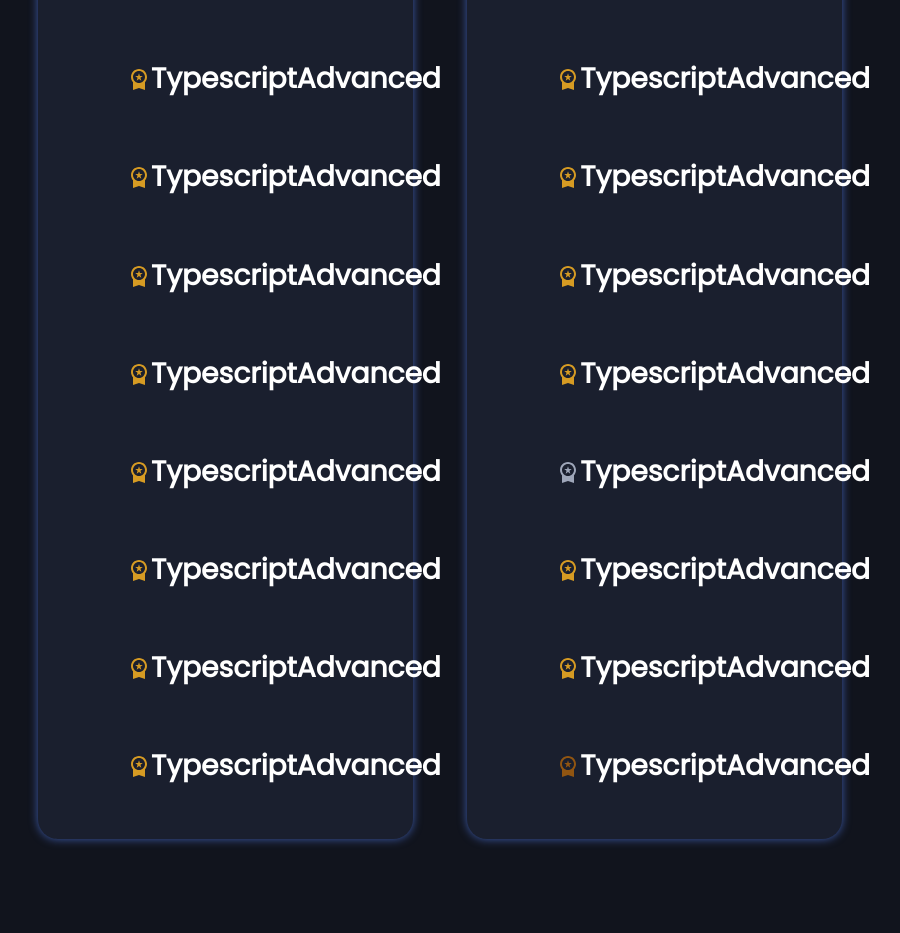
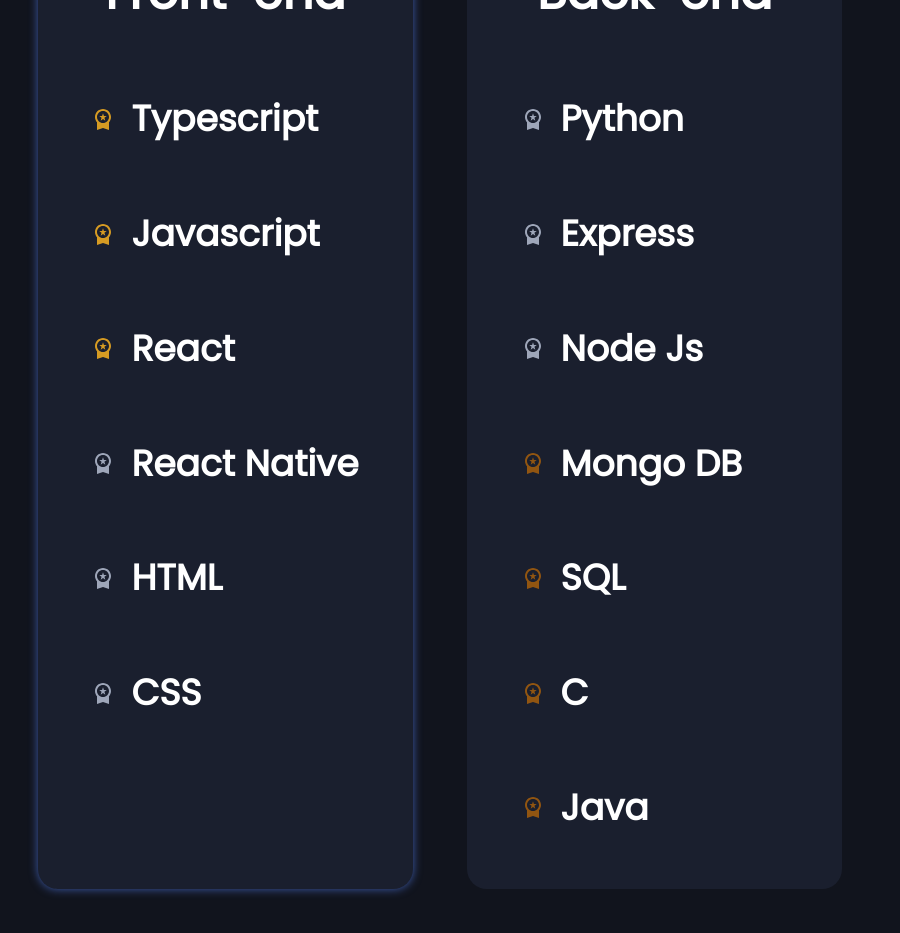
Before and after one commit to GabrielGardini/Portfolio, a Next.js app: page / in a window 1280 px wide. Shown: the part 1700-2633 px from the top of the page, without its empty margins (200-1100 px from the left). Before the commit the page ends 2587 px from the top, so only its background shows below. Built offline with nearby package versions, Linux system fonts and the light colour scheme.

Commit message:
add habilities list

```diff
--- a/src/app/components/Habilities.tsx
+++ b/src/app/components/Habilities.tsx
@@ -3,6 +3,7 @@
 import React from "react";
 import { Box, Card, Grid, useMediaQuery } from "@mui/material";
 import "../experience.css";
+import "../habilities.css";
 import WorkspacePremiumIcon from '@mui/icons-material/WorkspacePremium';
 
 const Habilities = () => {
@@ -34,7 +35,7 @@
 
   return (
     <>
-      <Box sx={{ backgroundColor: "#11141D" }}>
+      {/* <Box sx={{ backgroundColor: "#11141D" }}>
         <Box id={"solucoes"} data-anime={"center"} sx={box}>
           <h1 className="test">
             My Habilities
@@ -50,50 +51,41 @@
               md={5.6}
               xs={12}
             >
-              <Box sx={{ display: "flex", justifyContent: "center", flexDirection:"column", alignItems:"center" }}>
+              <Box
+              sx={{ display: "flex", justifyContent: "center", flexDirection:"column", alignItems:"center" }}
+              >
                 <h3 style={{fontSize:30}}>FrontEnd</h3>
-                <Box sx={{ display: "flex", alignItems:"center", justifyContent:"space-around", width:matches?"60%":"90%"}}>
-                  <WorkspacePremiumIcon sx={{color:"#D69B23"}}/>
-                  <h3>Typescript</h3>
-                  <h3> Advanced</h3>
+                <Box
+                 sx={{ display: "flex", alignItems:"center", justifyContent:"center",width:matches?"300px":"150px" }}
+                 >
+                  <WorkspacePremiumIcon sx={{color:"#D69B23", mr:2}}/>
+                  <h3>Typescript⠀⠀⠀⠀</h3>
                 </Box>
-                <Box sx={{ display: "flex", alignItems:"center", justifyContent:"space-around", width:matches?"60%":"90%"}}>
-                  <WorkspacePremiumIcon sx={{color:"#D69B23"}}/>
-                  <h3>Typescript</h3>
-                  <h3> Advanced</h3>
+                <Box
+                 sx={{ display: "flex", alignItems:"center", justifyContent:"center",width:matches?"300px":"150px" }}
+                 >
+                  <WorkspacePremiumIcon sx={{color:"#D69B23", mr:2}}/>
+                  <h3>Javascript⠀⠀⠀⠀</h3>
                 </Box>
-                <Box sx={{ display: "flex", alignItems:"center", justifyContent:"space-around", width:matches?"60%":"90%"}}>
-                  <WorkspacePremiumIcon sx={{color:"#D69B23"}}/>
-                  <h3>Typescript</h3>
-                  <h3> Advanced</h3>
+                <Box  sx={{ display: "flex", alignItems:"center", justifyContent:"space-evenly",width:matches?"300px":"150px"}}>
+                  <WorkspacePremiumIcon sx={{color:"#D69B23", mr:2}}/>
+                  <h3>React⠀⠀⠀⠀⠀⠀</h3>
                 </Box>
-                <Box sx={{ display: "flex", alignItems:"center", justifyContent:"space-around", width:matches?"60%":"90%"}}>
-                  <WorkspacePremiumIcon sx={{color:"#D69B23"}}/>
-                  <h3>Typescript</h3>
-                  <h3> Advanced</h3>
+                <Box sx={{ display: "flex", alignItems:"center", justifyContent:"space-evenly",width:matches?"300px":"150px"}}>
+                  <WorkspacePremiumIcon sx={{color:"#9EA6B9", mr:2}}/>
+                  <h3>React Native⠀</h3>
                 </Box>
-                <Box sx={{ display: "flex", alignItems:"center", justifyContent:"space-around", width:matches?"60%":"90%"}}>
-                  <WorkspacePremiumIcon sx={{color:"#D69B23"}}/>
-                  <h3>Typescript</h3>
-                  <h3> Advanced</h3>
+                <Box sx={{ display: "flex", alignItems:"center", justifyContent:"space-evenly",width:matches?"300px":"150px"}}>
+                  <WorkspacePremiumIcon sx={{color:"#9EA6B9", mr:2}}/>
+                  <h3>HTML⠀⠀⠀⠀⠀⠀⠀</h3>
                 </Box>
-                <Box sx={{ display: "flex", alignItems:"center", justifyContent:"space-around", width:matches?"60%":"90%"}}>
-                  <WorkspacePremiumIcon sx={{color:"#D69B23"}}/>
-                  <h3>Typescript</h3>
-                  <h3> Advanced</h3>
-                </Box>
-                <Box sx={{ display: "flex", alignItems:"center", justifyContent:"space-around", width:matches?"60%":"90%"}}>
-                  <WorkspacePremiumIcon sx={{color:"#D69B23"}}/>
-                  <h3>Typescript</h3>
-                  <h3> Advanced</h3>
-                </Box>
-                <Box sx={{ display: "flex", alignItems:"center", justifyContent:"space-around", width:matches?"60%":"90%"}}>
-                  <WorkspacePremiumIcon sx={{color:"#D69B23"}}/>
-                  <h3>Typescript</h3>
-                  <h3> Advanced</h3>
+                <Box sx={{ display: "flex", alignItems:"center", justifyContent:"space-evenly",width:matches?"300px":"150px"}}>
+                  <WorkspacePremiumIcon sx={{color:"#9EA6B9", mr:2}}/>
+                  <h3>CSS⠀⠀⠀⠀⠀⠀⠀⠀</h3>
                 </Box>
 
               </Box>
+
 
             </Grid>
             <Grid item md={0.8} xs={12}>
@@ -108,48 +100,135 @@
               xs={12}
             >
              <Box sx={{ display: "flex", justifyContent: "center", flexDirection:"column", alignItems:"center" }}>
-                <h3 style={{fontSize:30}}>FrontEnd</h3>
-                <Box sx={{ display: "flex", alignItems:"center", justifyContent:"space-around", width:matches?"60%":"90%"}}>
-                  <WorkspacePremiumIcon sx={{color:"#D69B23"}}/>
-                  <h3>Typescript</h3>
-                  <h3> Advanced</h3>
+                <h3 style={{fontSize:30}}>BackEnd</h3>
+                <Box sx={{ display: "flex", alignItems:"center", justifyContent:"space-evenly",width:matches?"300px":"150px"}}>
+                  <WorkspacePremiumIcon sx={{color:"#9EA6B9", mr:2}}/>
+                  <h3>Python</h3>
                 </Box>
-                <Box sx={{ display: "flex", alignItems:"center", justifyContent:"space-around", width:matches?"60%":"90%"}}>
-                  <WorkspacePremiumIcon sx={{color:"#D69B23"}}/>
-                  <h3>Typescript</h3>
-                  <h3> Advanced</h3>
+                <Box sx={{ display: "flex", alignItems:"center", justifyContent:"space-evenly",width:matches?"300px":"150px"}}>
+                  <WorkspacePremiumIcon sx={{color:"#9EA6B9", mr:2}}/>
+                  <h3>Express</h3>
                 </Box>
-                <Box sx={{ display: "flex", alignItems:"center", justifyContent:"space-around", width:matches?"60%":"90%"}}>
-                  <WorkspacePremiumIcon sx={{color:"#D69B23"}}/>
-                  <h3>Typescript</h3>
-                  <h3> Advanced</h3>
+                <Box sx={{ display: "flex", alignItems:"center", justifyContent:"space-evenly",width:matches?"300px":"150px"}}>
+                  <WorkspacePremiumIcon sx={{color:"#9EA6B9", mr:2}}/>
+                  <h3>Node Js</h3>
                 </Box>
-                <Box sx={{ display: "flex", alignItems:"center", justifyContent:"space-around", width:matches?"60%":"90%"}}>
-                  <WorkspacePremiumIcon sx={{color:"#D69B23"}}/>
-                  <h3>Typescript</h3>
-                  <h3> Advanced</h3>
+                <Box sx={{ display: "flex", alignItems:"center", justifyContent:"space-evenly",width:matches?"300px":"150px"}}>
+                  <WorkspacePremiumIcon sx={{color:"#915511", mr:2}}/>
+                  <h3>Mongo DB</h3>
                 </Box>
-                <Box sx={{ display: "flex", alignItems:"center", justifyContent:"space-around", width:matches?"60%":"90%"}}>
-                  <WorkspacePremiumIcon sx={{color:"#9EA6B9"}}/>
-                  <h3>Typescript</h3>
-                  <h3> Advanced</h3>
+                <Box sx={{ display: "flex", alignItems:"center", justifyContent:"space-evenly",width:matches?"300px":"150px"}}>
+                  <WorkspacePremiumIcon sx={{color:"#915511", mr:2}}/>
+                  <h3>SQL</h3>
                 </Box>
-                <Box sx={{ display: "flex", alignItems:"center", justifyContent:"space-around", width:matches?"60%":"90%"}}>
-                  <WorkspacePremiumIcon sx={{color:"#D69B23"}}/>
-                  <h3>Typescript</h3>
-                  <h3> Advanced</h3>
+                <Box sx={{ display: "flex", alignItems:"center", justifyContent:"space-evenly",width:matches?"300px":"150px"}}>
+                  <WorkspacePremiumIcon sx={{color:"#915511", mr:2}}/>
+                  <h3>C</h3>
                 </Box>
-                <Box sx={{ display: "flex", alignItems:"center", justifyContent:"space-around", width:matches?"60%":"90%"}}>
-                  <WorkspacePremiumIcon sx={{color:"#D69B23"}}/>
-                  <h3>Typescript</h3>
-                  <h3> Advanced</h3>
+                <Box sx={{ display: "flex", alignItems:"center", justifyContent:"space-evenly",width:matches?"300px":"150px"}}>
+                  <WorkspacePremiumIcon sx={{color:"#915511", mr:2}}/>
+                  <h3>Java</h3>
                 </Box>
-                <Box sx={{ display: "flex", alignItems:"center", justifyContent:"space-around", width:matches?"60%":"90%"}}>
-                  <WorkspacePremiumIcon sx={{color:"#915511"}}/>
-                  <h3>Typescript</h3>
-                  <h3> Advanced</h3>
+              </Box>
+
+            </Grid>
+          </Grid>
+        </Box>
+      </Box> */}
+       <Box sx={{ backgroundColor: "#11141D" }}>
+        <Box id={"solucoes"} data-anime={"center"} sx={box}>
+          <h1 className="test">
+            My Habilities
+          </h1>
+        </Box>
+        <Box sx={solutionBoxBlue}>
+          <Grid container sx={gridContainerWhite}>
+            <Grid
+              data-anime={"center"}
+              className="boxShadow"
+              sx={{ backgroundColor: "#1A1F2E", borderRadius: 5, p: 3, fontSize: matches? 24 : 14 }}
+              item
+              md={5.6}
+              xs={12}
+            >
+              <Box
+              sx={{ display: "flex", justifyContent: "center", flexDirection:"column", alignItems:"center" }}
+              >
+                <h1 >Front-end</h1>
+                <Box
+                 sx={{ display: "flex", alignItems:"center", justifyContent:"left",width:matches?"300px":"150px",  }}
+                 >
+                  <WorkspacePremiumIcon sx={{color:"#D69B23", mr:2,ml:2}}/>
+                  <h2>Typescript</h2>
+                </Box>
+                <Box
+                 sx={{ display: "flex", alignItems:"center", justifyContent:"left",width:matches?"300px":"150px",  }}
+                 >
+                  <WorkspacePremiumIcon sx={{color:"#D69B23", mr:2,ml:2}}/>
+                  <h2>Javascript</h2>
+                </Box>
+                <Box  sx={{ display: "flex", alignItems:"center", justifyContent:"left",width:matches?"300px":"150px", }}>
+                  <WorkspacePremiumIcon sx={{color:"#D69B23", mr:2,ml:2}}/>
+                  <h2>React</h2>
+                </Box>
+                <Box sx={{ display: "flex", alignItems:"center", justifyContent:"left",width:matches?"300px":"150px", }}>
+                  <WorkspacePremiumIcon sx={{color:"#9EA6B9", mr:2,ml:2}}/>
+                  <h2>React Native</h2>
+                </Box>
+                <Box sx={{ display: "flex", alignItems:"center", justifyContent:"left",width:matches?"300px":"150px",}}>
+                  <WorkspacePremiumIcon sx={{color:"#9EA6B9", mr:2,ml:2}}/>
+                  <h2>HTML</h2>
+                </Box>
+                <Box sx={{ display: "flex", alignItems:"center", justifyContent:"left",width:matches?"300px":"150px",}}>
+                  <WorkspacePremiumIcon sx={{color:"#9EA6B9", mr:2,ml:2}}/>
+                  <h2>CSS</h2>
                 </Box>
 
+              </Box>
+
+
+            </Grid>
+            <Grid item md={0.8} xs={12}>
+              <p style={{ color: "#11141D" }}> .</p>
+            </Grid>
+            <Grid
+              data-anime={"center"}
+              // className="box"
+              sx={{ backgroundColor: "#1A1F2E", borderRadius: 5, p: 3, fontSize: matches? 24 : 14 }}
+              item
+              md={5.6}
+              xs={12}
+            >
+             <Box sx={{ display: "flex", justifyContent: "center", flexDirection:"column", alignItems:"center" }}>
+                <h1 >Back-end</h1>
+                <Box sx={{ display: "flex", alignItems:"center",  justifyContent:"left",width:matches?"300px":"150px"}}>
+                  <WorkspacePremiumIcon sx={{color:"#9EA6B9", mr:2, ml:2}}/>
+                  <h2>Python</h2>
+                </Box>
+                <Box sx={{ display: "flex", alignItems:"center", justifyContent:"left",width:matches?"300px":"150px"}}>
+                  <WorkspacePremiumIcon sx={{color:"#9EA6B9", mr:2, ml:2}}/>
+                  <h2>Express</h2>
+                </Box>
+                <Box sx={{ display: "flex", alignItems:"center",  justifyContent:"left",width:matches?"300px":"150px"}}>
+                  <WorkspacePremiumIcon sx={{color:"#9EA6B9", mr:2, ml:2}}/>
+                  <h2>Node Js</h2>
+                </Box>
+                <Box sx={{ display: "flex", alignItems:"center",  justifyContent:"left",width:matches?"300px":"150px"}}>
+                  <WorkspacePremiumIcon sx={{color:"#915511", mr:2, ml:2}}/>
+                  <h2>Mongo DB</h2>
+                </Box>
+                <Box sx={{ display: "flex", alignItems:"center",  justifyContent:"left",width:matches?"300px":"150px"}}>
+                  <WorkspacePremiumIcon sx={{color:"#915511", mr:2, ml:2}}/>
+                  <h2>SQL</h2>
+                </Box>
+                <Box sx={{ display: "flex", alignItems:"center",  justifyContent:"left",width:matches?"300px":"150px"}}>
+                  <WorkspacePremiumIcon sx={{color:"#915511", mr:2, ml:2}}/>
+                  <h2>C</h2>
+                </Box>
+                <Box sx={{ display: "flex", alignItems:"center",  justifyContent:"left",width:matches?"300px":"150px"}}>
+                  <WorkspacePremiumIcon sx={{color:"#915511", mr:2, ml:2}}/>
+                  <h2>Java</h2>
+                </Box>
               </Box>
 
             </Grid>
--- /dev/null
+++ b/src/app/habilities.css
@@ -0,0 +1,45 @@
+.grid-container {
+    display: grid;
+    grid-template-columns: 5% 95%;
+    grid-gap: 40px; /* Espaço entre os itens, opcional */
+  }
+  .container-fluid{
+    position:absolute;
+    top:50%
+  }
+  .box{
+    position: absolute;
+    background: transparent;
+    box-shadow: 0px 20px 35px rgba(0,0,0,0.3);
+    overflow:hidden;
+    width:fit-content;
+    height:fit-content;
+}
+.box::before{
+    position:absolute;
+    width:150%;
+    height:150%;
+    background: conic-gradient(from 90deg, rgb(0 0 0 / 0%) 70%, rgb(11 78 230 / 9%) 80%, rgb(0 220 255) 100%);
+    content:"";
+    left:-25%;
+    top:-25%;
+    animation: rotate 2s infinite linear;
+
+
+}
+
+.box::after{
+    position: absolute;
+    width: 94%;
+    height:94%;
+    background-color: #1a1f2e;
+    content:"";
+    top:3%;
+    left:3%;
+}
+
+@keyframes rotate{
+    100%{
+        transform: rotate(360deg)
+    }
+}
```
